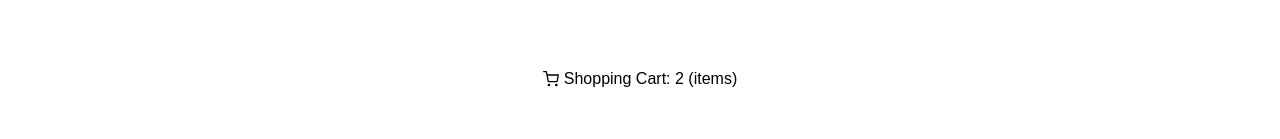
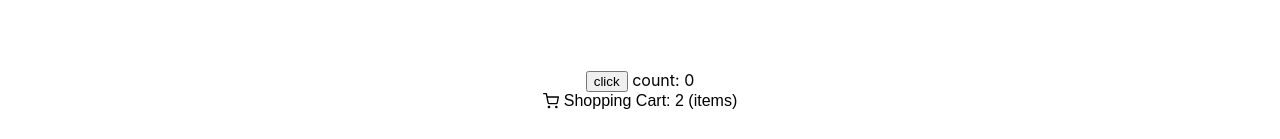
Before and after one commit to steven0x51/robot-gallery, a React (Create React App) app: page / in a window 1280 px wide. Shown: the part 155-294 px from the top of the page. Built offline with nearby package versions, Linux system fonts and the light colour scheme.

Commit message:
introduce useState

```diff
--- a/src/App.tsx
+++ b/src/App.tsx
@@ -1,4 +1,4 @@
-import React from 'react';
+import React, { useState } from 'react';
 import logo from './assets/images/logo.svg';
 import robots from './mockdata/robots.json';
 import RobotCard from './components/RobotCard';
@@ -6,12 +6,20 @@ import ShoppingCart from './components/ShoppingCart';
 import styles from "./App.module.css";
 
 function App() {
+
+    const [count, setCount] = useState<number>(0);
+
+    const onClickHandler = () => { setCount(count + 1) };
+
     return (
         <div className={styles.app}>
             <div className={styles.appHeader}>
                 <img src={logo} className={styles.appLogo} alt="logo" />
                 <h1>Super Awesome Robots Online Store</h1>
             </div>
+
+            <button onClick={onClickHandler}> click </button>
+            <span> count: {count} </span>
 
             <ShoppingCart />
 
```
